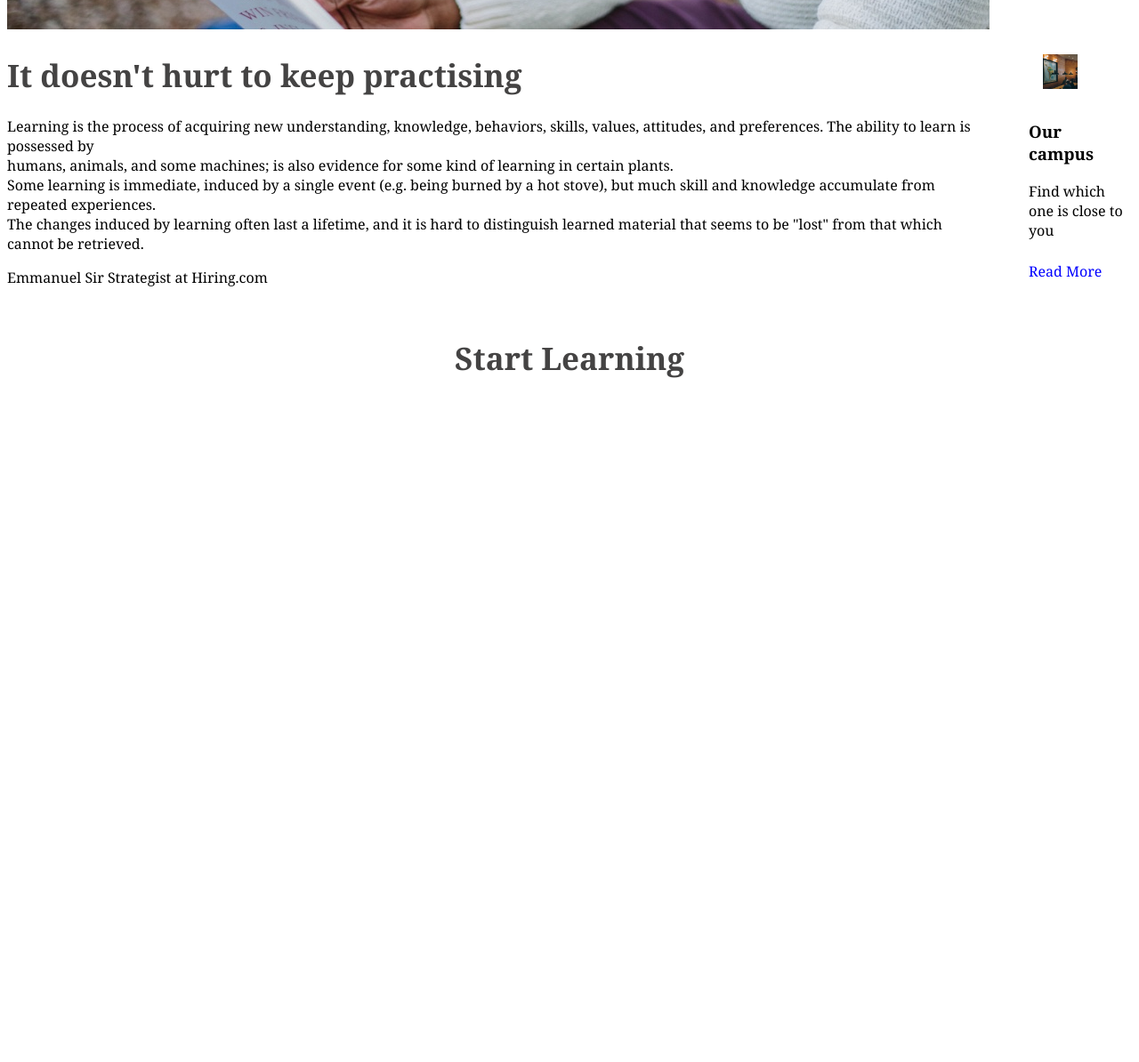
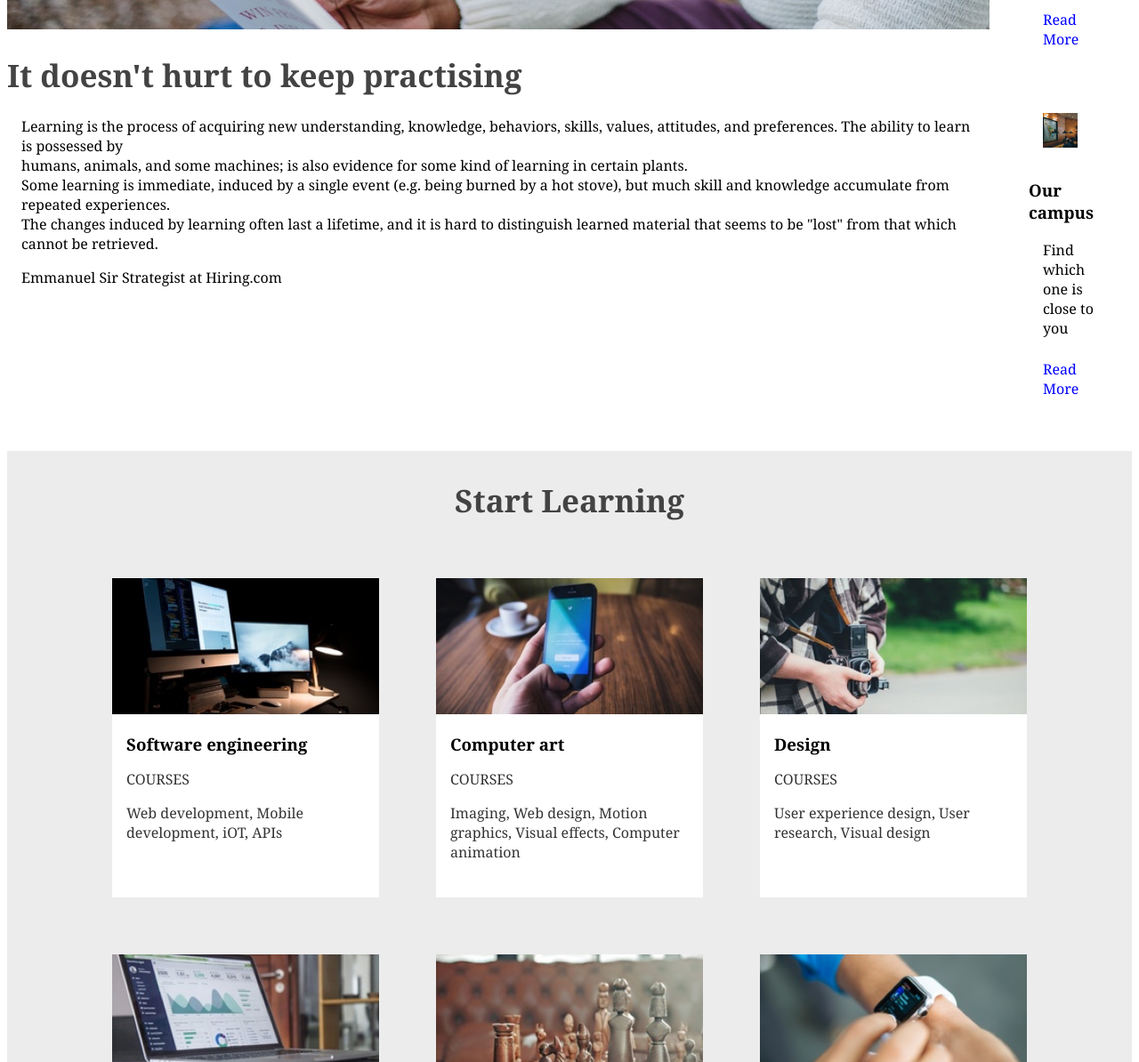
Before and after one commit to JulesWeasley/ColmarAcademy, a plain HTML site: page index.html in a window 1280 px wide. Shown: the part 1606-2800 px from the top of the page at 89% size. Before the commit the page ends 2055 px from the top, so only its background shows below. Drawn offline with Linux system fonts and the light colour scheme; files whose address does not match are found by name.

Commit message:
nearly finished, just did the second part first part

```diff
--- a/index.html
+++ b/index.html
@@ -72,6 +72,44 @@
 
         <div class = "start">
             <h1 class ="gray">Start Learning</h1>
+            <div class = "topics">
+                <div class = "topic">
+                    <img src="C:\Users\ACER\Documents\Projects-Coding\ColmarAcademy\resources\images\course-software.jpg" alt="computer">
+                    <h3>Software engineering</h3>
+                    <p class="courses">COURSES</p>
+                    <p class ="descript">Web development, Mobile development, iOT, APIs</p>
+                </div>
+                <div class = "topic">
+                    <img src="C:\Users\ACER\Documents\Projects-Coding\ColmarAcademy\resources\images\course-computer-art.jpg" alt="phone">
+                    <h3>Computer art</h3>
+                    <p class="courses">COURSES</p>
+                    <p class ="descript">Imaging, Web design, Motion graphics, Visual effects, Computer animation</p>
+                </div>
+                <div class = "topic">
+                    <img src="C:\Users\ACER\Documents\Projects-Coding\ColmarAcademy\resources\images\course-design.jpg" alt="">
+                    <h3>Design</h3>
+                    <p class="courses">COURSES</p>
+                    <p class ="descript">User experience design, User research, Visual design</p>
+                </div>
+                <div class = "topic">
+                    <img src="C:\Users\ACER\Documents\Projects-Coding\ColmarAcademy\resources\images\course-data.jpg" alt="">
+                    <h3>Data</h3>
+                    <p class="courses">COURSES</p>
+                    <p class ="descript">Data science, Big data, SQL, Data visualization</p>
+                </div>
+                <div class = "topic">
+                    <img src="C:\Users\ACER\Documents\Projects-Coding\ColmarAcademy\resources\images\course-business.jpg" alt="">
+                    <h3>Business</h3>
+                    <p class="courses">COURSES</p>
+                    <p class ="descript">Startup, Product development, Business development</p>
+                </div>
+                <div class = "topic">
+                    <img src="C:\Users\ACER\Documents\Projects-Coding\ColmarAcademy\resources\images\course-marketing.jpg" alt="">
+                    <h3>Marketing</h3>
+                    <p class="courses">COURSES</p>
+                    <p class ="descript">Analytics, Content marketing, Mobile marketing</p>
+                </div>
+            </div>
         </div>
 </body>
 </html>
--- a/resources/css/index.css
+++ b/resources/css/index.css
@@ -126,6 +126,54 @@ button {
     font-size: 35px;
 }
 
+
 .start h1 {
     text-align: center;
+    padding: 32px;
+    padding-bottom: 0;
 }
+
+.start{
+    background-color: rgb(236, 236, 236);
+}
+
+.start p {
+    opacity: 0.8;
+}
+
+.topics {
+    margin: 72px;
+    margin-top: 32px;
+}
+
+.topic {
+    margin: 32px;
+    background-color: white;
+    width: 300px;
+}
+
+.topic h3, p {
+    margin: 16px;
+}
+
+.courses{
+    margin-top: 8px;
+    margin-bottom: 8px;
+}
+
+.descript {
+    padding-bottom: 24px;
+}
+
+.topic img {
+    width: 100%;
+}
+
+.topics {
+    display: flex;
+    flex-direction: row;
+    justify-content: center;
+    flex-wrap: wrap;
+    align-content: space-around;
+    margin-bottom: 32px;
+}
```
